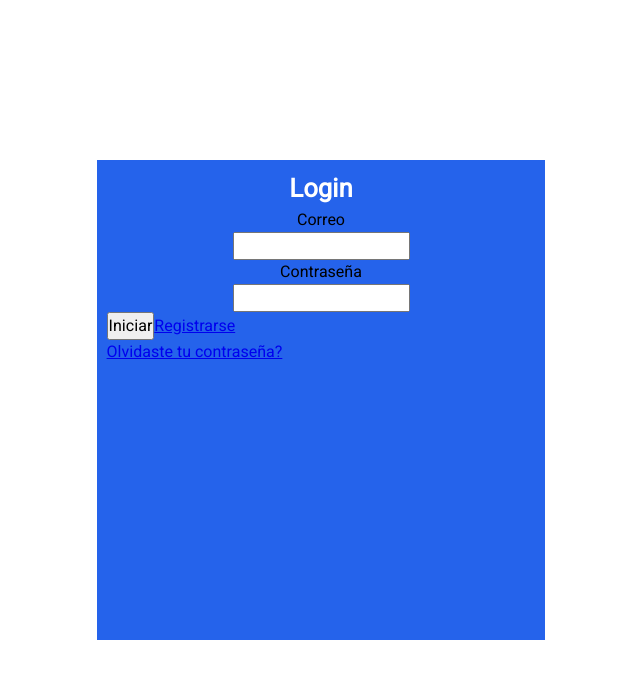
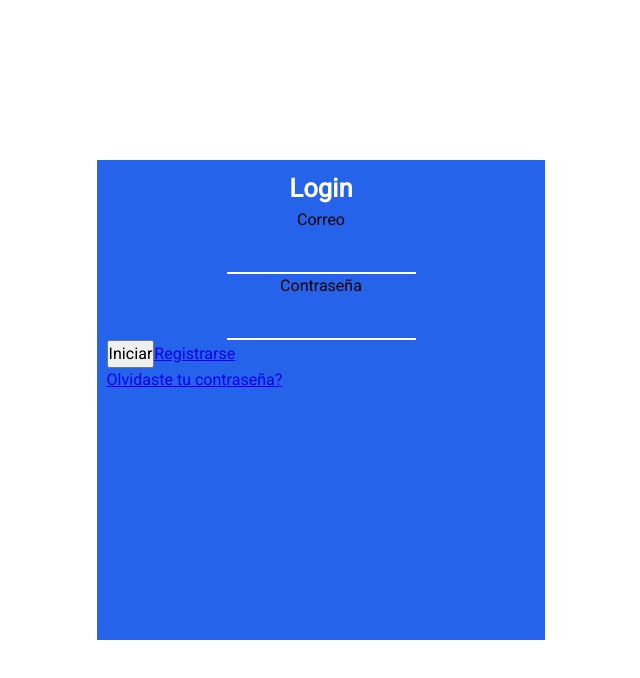
Before and after one commit to LuisArielRetanaHernadez/caht_client, a React (Vite) app: page /login in a window 1280 px wide. Shown: the top 678 px of the page, without its empty margins (319-959 px from the left). Built offline with nearby package versions, Linux system fonts and the light colour scheme.

Commit message:
creando estilos en la clase form__input

```diff
--- a/src/Pages/Login/login.styles.css
+++ b/src/Pages/Login/login.styles.css
@@ -17,3 +17,13 @@
   flex-direction: column;
   align-items: center;
 }
+
+.form__input {
+  padding: .5rem;
+  outline: none;
+  background: none;
+  border: 2px solid var(--white);
+  border-top: none;
+  border-left: none;
+  border-right: none;
+}
```
